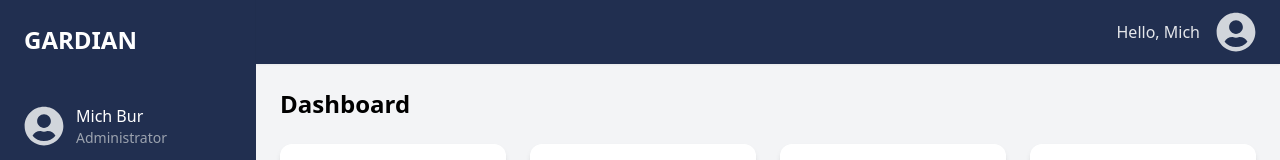
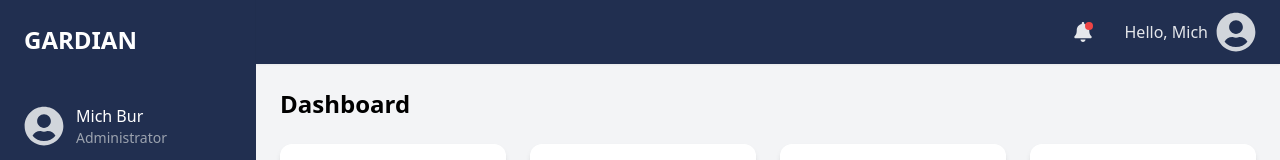
Before and after one commit to Krumish/GARDIAN, a React (Vite) app in the folder Web/gardian/: page / in a window 1280 px wide. Shown: the top 160 px of the page. Built offline with nearby package versions, Linux system fonts and the light colour scheme.

Commit message:
added admin notif (no database yet)

```diff
--- a/Web/gardian/src/App.jsx
+++ b/Web/gardian/src/App.jsx
@@ -175,6 +175,8 @@ export default function App() {
             {/* Feedback Page */}
             <Route path="/feedback" element={<CitizenFeedback />} />
 
+
+
           </Routes>
         </main>
       </div>
--- a/Web/gardian/src/components/Topbar.jsx
+++ b/Web/gardian/src/components/Topbar.jsx
@@ -1,53 +1,117 @@
 import { useState, useRef, useEffect } from "react";
-import { FaUserCircle } from "react-icons/fa";
+import { FaUserCircle, FaBell } from "react-icons/fa";
 
 export default function Topbar() {
-  const [isOpen, setIsOpen] = useState(false);
-  const dropdownRef = useRef(null);
+  const [isProfileOpen, setIsProfileOpen] = useState(false);
+  const [isNotifOpen, setIsNotifOpen] = useState(false);
+  const [hasUnread, setHasUnread] = useState(true);
+  const profileRef = useRef(null);
+  const notifRef = useRef(null);
 
-  // Close menu if clicked outside
+  const notifications = [
+    { id: 1, message: "New report filed in San Andres", time: "2 mins ago" },
+    { id: 2, message: "Drainage issue resolved in San Roque", time: "1 hr ago" },
+    { id: 3, message: "Pothole reported in Sto. Niño", time: "3 hrs ago" },
+  ];
+
+  // Close dropdowns when clicking outside
   useEffect(() => {
     const handleClickOutside = (event) => {
-      if (dropdownRef.current && !dropdownRef.current.contains(event.target)) {
-        setIsOpen(false);
+      if (
+        profileRef.current &&
+        !profileRef.current.contains(event.target)
+      ) {
+        setIsProfileOpen(false);
+      }
+      if (
+        notifRef.current &&
+        !notifRef.current.contains(event.target)
+      ) {
+        setIsNotifOpen(false);
       }
     };
     document.addEventListener("mousedown", handleClickOutside);
-    return () => {
-      document.removeEventListener("mousedown", handleClickOutside);
+    return () => document.removeEventListener("mousedown", handleClickOutside);
+  }, []);
+
+  const toggleNotif = () => {
+    setIsNotifOpen(!isNotifOpen);
+    if (!isNotifOpen) setHasUnread(false); // remove red dot when opened
   };
-  }, []);
 
   return (
     <header className="h-16 bg-gardian text-white flex items-center justify-end px-6 shadow-sm relative">
-      <div className="flex items-center space-x-4 relative" ref={dropdownRef}>
+      <div className="flex items-center space-x-6">
+
+        {/* Notifications */}
+        <div className="relative" ref={notifRef}>
+          <button
+            onClick={toggleNotif}
+            className={`relative p-2 rounded-full transition ${
+              isNotifOpen ? "bg-gray-200 text-gray-800" : "hover:bg-gray-100 hover:text-gray-800"
+            }`}
+          >
+            <FaBell
+              className={`text-xl transition ${
+                isNotifOpen ? "text-gray-800" : "text-gray-200"
+              }`}
+            />
+            {hasUnread && (
+              <span className="absolute top-2 right-2 w-2 h-2 bg-red-500 rounded-full"></span>
+            )}
+          </button>
+
+          {isNotifOpen && (
+            <div className="absolute right-0 mt-2 w-80 bg-white border border-gray-200 rounded-lg shadow-lg z-50">
+              <div className="p-3 border-b font-semibold text-gray-700">
+                Notifications
+              </div>
+              <ul className="max-h-60 overflow-y-auto">
+                {notifications.length > 0 ? (
+                  notifications.map((n) => (
+                    <li
+                      key={n.id}
+                      className="px-4 py-3 hover:bg-gray-50 border-b text-sm text-gray-700"
+                    >
+                      <p>{n.message}</p>
+                      <span className="text-xs text-gray-500">{n.time}</span>
+                    </li>
+                  ))
+                ) : (
+                  <li className="px-4 py-3 text-sm text-gray-500">
+                    No new notifications
+                  </li>
+                )}
+              </ul>
+              <div className="p-2 text-center text-sm text-blue-600 hover:underline cursor-pointer">
+                View all
+              </div>
+            </div>
+          )}
+        </div>
+
+        {/* Profile */}
+        <div className="flex items-center space-x-2 relative" ref={profileRef}>
           <span className="text-gray-200">Hello, Mich</span>
-
-        {/* Profile Icon */}
           <button
-          onClick={() => setIsOpen(!isOpen)}
+            onClick={() => setIsProfileOpen(!isProfileOpen)}
             className="focus:outline-none"
           >
             <FaUserCircle className="w-10 h-10 text-gray-300 hover:text-white" />
           </button>
 
-        {/* Dropdown Menu */}
-        {isOpen && (
+          {isProfileOpen && (
             <div className="absolute top-14 right-0 w-48 bg-white rounded-lg shadow-lg text-gray-800">
               <ul className="py-2">
                 <li>
-                <a
-                  href="#"
+                  <Link
+                   to="/profile"
                     className="block px-4 py-2 hover:bg-gray-100"
-                >
-                  Profile
-                </a>
+                  >Profile
+                  </Link>
                 </li>
                 <li>
-                <a
-                  href="#"
-                  className="block px-4 py-2 hover:bg-gray-100"
-                >
+                  <a href="#" className="block px-4 py-2 hover:bg-gray-100">
                     Settings
                   </a>
                 </li>
@@ -63,6 +127,7 @@ export default function Topbar() {
             </div>
           )}
         </div>
+      </div>
     </header>
   );
 }
```
Also changed, not shown: Web/gardian/src/components/Profile.jsx (added). Lines whose indentation alone changed are shown as unchanged.
